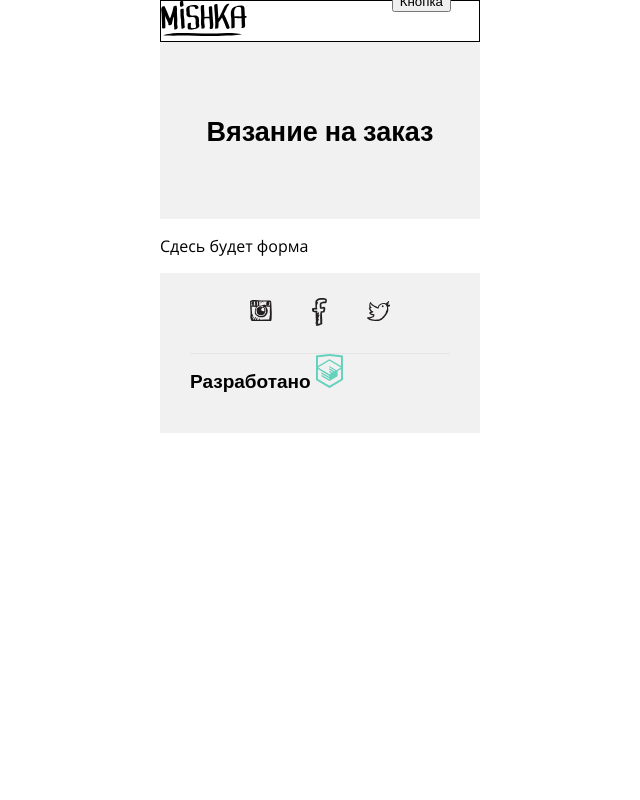
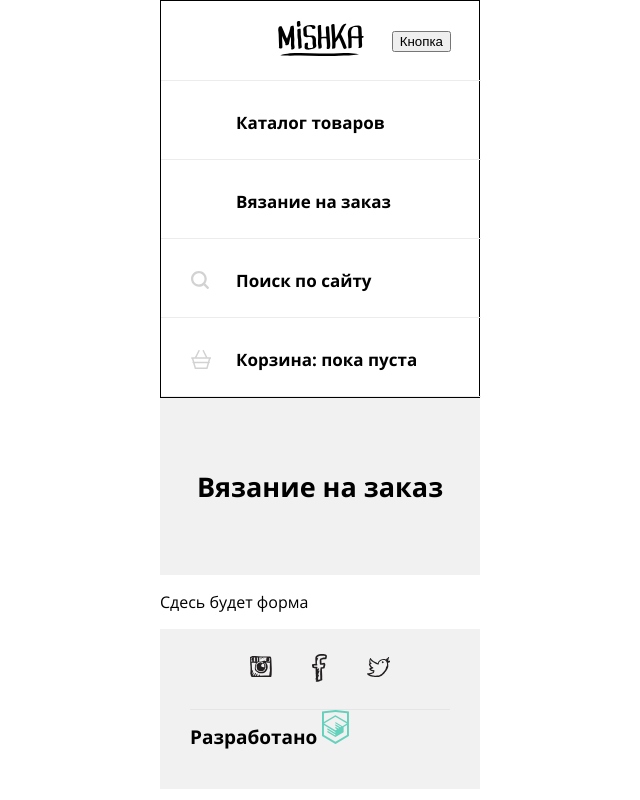
Before and after one commit to NSergeiV/974273-mishka-16, a website: page source/form.html in a window 1280 px wide. Shown: the whole page, without its empty margins (320-960 px from the left). Drawn offline with nearby package versions, Linux system fonts and the light colour scheme; files that its build step writes are made by us from their sources.

Commit message:
Исправлены ошибки, отправлено на повторную проверку

```diff
--- a/source/form.html
+++ b/source/form.html
@@ -8,20 +8,22 @@
   </head>
   <body>
     <header class="page-header">
-      <a class="page-header__logo">
-        <img class="page-header__logo-image" src="img/logo-mobile.svg" width="86" height="35" alt="Логотип магазина по прожади товара ручной работы «Mishka»" title="Логотип магазина по прожади товара ручной работы «Mishka»" >
-      </a>
+      <div class="page-header__logo-wrapper">
+        <a class="page-header__logo" href="index.html">
+          <img class="page-header__logo-image" src="img/logo-mobile.svg" width="86" height="35" alt="Логотип магазина по прожади товара ручной работы «Mishka»" title="Логотип магазина по прожади товара ручной работы «Mishka»" >
+        </a>
+      </div>
       <nav class="main-nav">
         <button type="button" class="main-nav__toggle">Кнопка</button>
-        <ul class="main-nav__list site-list visually-hidden">
+        <ul class="main-nav__list site-list">
           <li class="site-list__item">
-            <a href="#">Каталог товаров</a>
+            <a href="catalog.html">Каталог товаров</a>
           </li>
           <li class="site-list__item">
             <a href="#">Вязание на заказ</a>
           </li>
         </ul>
-        <ul class="main-nav__list user-list visually-hidden">
+        <ul class="main-nav__list user-list">
           <li class="user-list__item">
             <a class="user-list__search" href="#">Поиск по сайту</a>
           </li>
--- a/source/less/blocks/fonts.less
+++ b/source/less/blocks/fonts.less
@@ -6,7 +6,7 @@
 }
 
 @font-face {
-  fontl-family: "Open Sans";
+  font-family: "Open Sans";
   src: url("../fonts/opensansbold.woff2") format("woff2"), url("../fonts/opensansbold.woff") format("woff");
   font-weight: bold;
   font-display: swap;
--- a/source/less/blocks/main-nav.less
+++ b/source/less/blocks/main-nav.less
@@ -6,13 +6,15 @@
   position: relative;
 }
 
-.main-nav__list li {
+.main-nav__list {
+  li {
     border-bottom: 1px solid #ececec;
     text-align: left;
     padding-left: 75px;
     height: 79px;
     padding-top: 30px;
     box-sizing: border-box;
+  }
 }
 
 .main-nav__toggle {
--- a/source/less/blocks/user-list.less
+++ b/source/less/blocks/user-list.less
@@ -14,10 +14,8 @@
 .user-list__search,
 .user-list__basket {
   position: relative;
-}
 
-.user-list__search::before,
-.user-list__basket::before {
+  &::before {
     content: "";
     display: block;
     width: 20px;
@@ -26,12 +24,16 @@
     left: -45px;
     top: 2px;
   }
+}
 
-.user-list__search::before {
-  content: "";
+.user-list__search {
+  &::before {
     background: url("../img/icon-search.svg") no-repeat;
   }
+}
 
-.user-list__basket::before {
+.user-list__basket {
+  &::before {
     background: url("../img/icon-cart.svg") no-repeat;
   }
+}
```
Also changed, not shown: source/catalog.html (+1 -1 lines), source/index.html (+1 -1 lines). Lines whose indentation alone changed are shown as unchanged.
